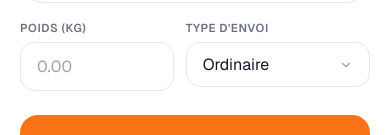
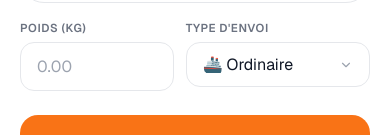
Before and after one commit to togolese2013-dot/colis-transit, a Next.js app: page /add in a window 390 px wide. Shown: the part 535-670 px from the top of the page. Built offline with nearby package versions, Linux system fonts and the light colour scheme; no server answers.

Commit message:
Add phone and pc shipping types

```diff
--- a/src/app/add/page.tsx
+++ b/src/app/add/page.tsx
@@ -423,11 +423,11 @@ const AddPackage = () => {
           <div>
             <label className="form-label">Type d'envoi</label>
             <select name="shipping_type" className="form-input form-select" value={formData.shipping_type} onChange={handleChange}>
-              <option value="ORDINAIRE">Ordinaire</option>
-              <option value="TELEPHONE">Téléphone</option>
-              <option value="ORDINATEUR_PC">Ordinateur</option>
-              <option value="EXPRESS">Express</option>
-              <option value="COLIS_BATTERIE">Batterie</option>
+              <option value="ORDINAIRE">🚢 Ordinaire</option>
+              <option value="EXPRESS">✈️ Express</option>
+              <option value="COLIS_BATTERIE">🔋 Batterie</option>
+              <option value="TELEPHONE">📱 Téléphone</option>
+              <option value="ORDINATEUR_PC">💻 Ordinateur</option>
             </select>
           </div>
         </div>
--- a/src/app/chine/page.tsx
+++ b/src/app/chine/page.tsx
@@ -392,10 +392,10 @@ function PackageHistory() {
         >
           <option value="">Tous les types</option>
           <option value="ORDINAIRE">🚢 Ordinaire</option>
+          <option value="EXPRESS">✈️ Express</option>
+          <option value="COLIS_BATTERIE">🔋 Batterie</option>
           <option value="TELEPHONE">📱 Téléphone</option>
           <option value="ORDINATEUR_PC">💻 Ordinateur</option>
-          <option value="EXPRESS">✈️ Express</option>
-          <option value="COLIS_BATTERIE">🔋 Batterie</option>
         </select>
       </div>
 
```
